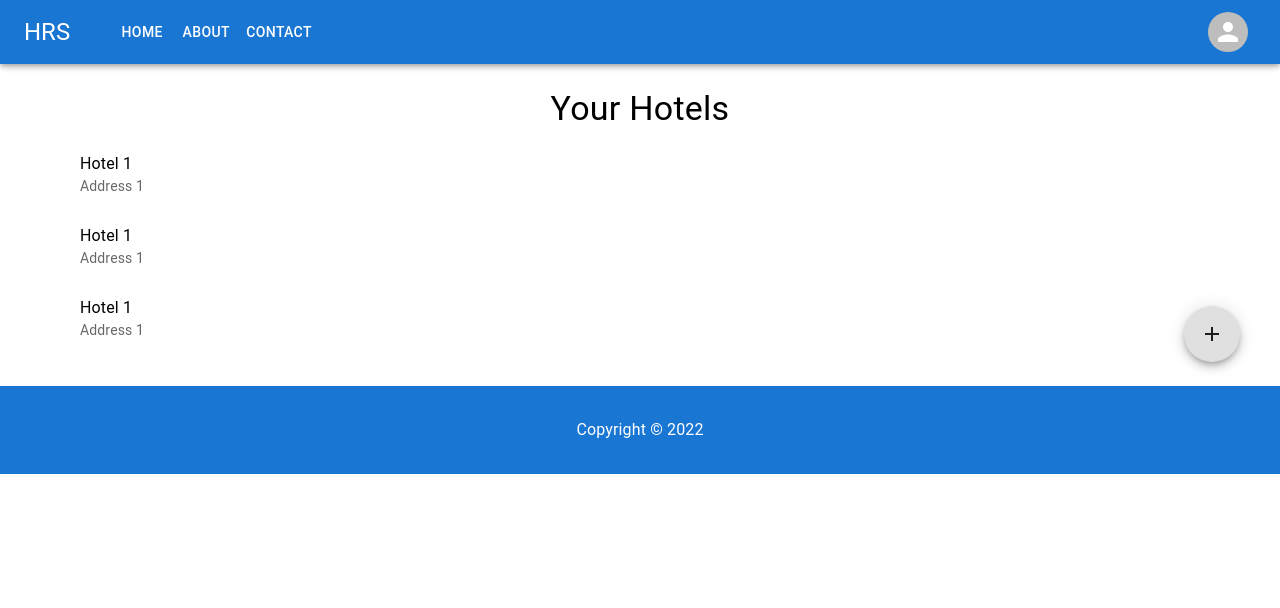
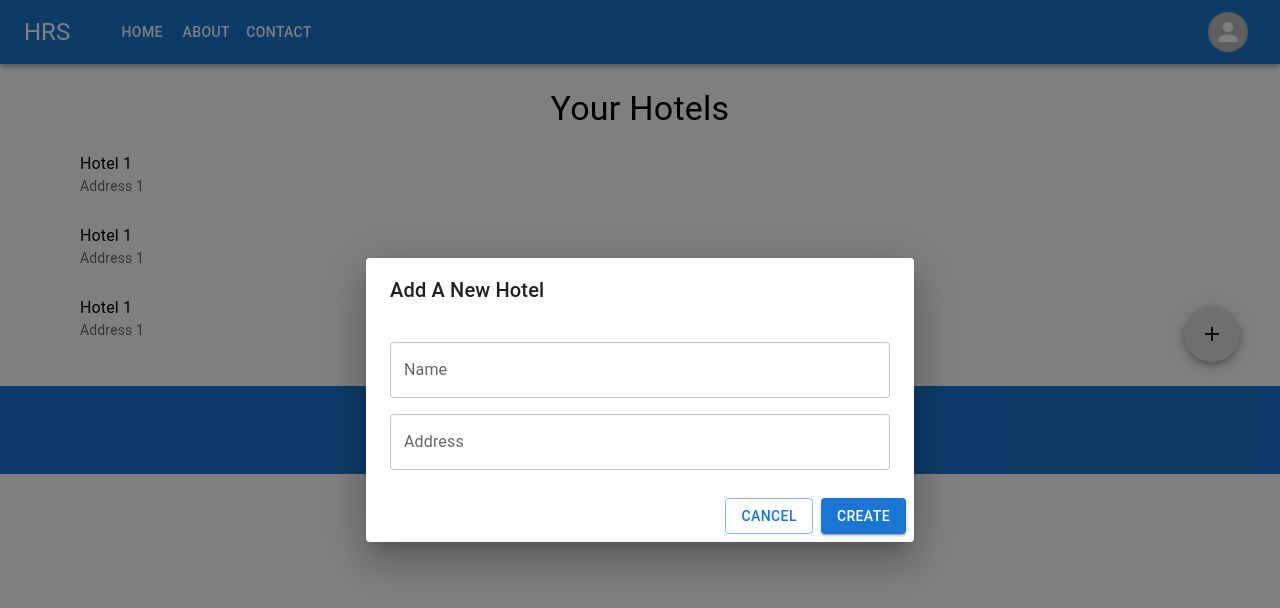
Before and after one commit to LassazVegaz/Hotel-Reservation-System, a React (Create React App) app in the folder frontend/: page / in a window 1280 px wide. Both pictures are taken after a click on the button 1212 px from the left and 334 px from the top of the page. Shown: the top 608 px of the page. Built offline with nearby package versions, Linux system fonts and the light colour scheme.

Commit message:
add hotel dialog

```diff
--- /dev/null
+++ b/frontend/src/components/AddHotelDialog/AddHotelDialog.tsx
@@ -0,0 +1,53 @@
+import {
+	Box,
+	Button,
+	Dialog,
+	DialogActions,
+	DialogContent,
+	DialogTitle,
+	TextField,
+} from "@mui/material";
+
+type AddHotelDialogProps = {
+	open: boolean;
+	onClose: () => void;
+};
+
+export const AddHotelDialog = ({ open, onClose }: AddHotelDialogProps) => {
+	return (
+		<Dialog open={open}>
+			<DialogTitle>Add A New Hotel</DialogTitle>
+
+			<Box component="form">
+				<DialogContent
+					sx={{
+						display: "flex",
+						flexDirection: "column",
+						width: 500,
+						rowGap: 2,
+					}}
+				>
+					<TextField label="Name" />
+					<TextField label="Address" />
+				</DialogContent>
+
+				<DialogActions>
+					<Button
+						variant="outlined"
+						color="primary"
+						onClick={onClose}
+					>
+						Cancel
+					</Button>
+					<Button
+						variant="contained"
+						color="primary"
+						onClick={onClose}
+					>
+						Create
+					</Button>
+				</DialogActions>
+			</Box>
+		</Dialog>
+	);
+};
--- a/frontend/src/pages/HotelsListPage/HotelsListPage.tsx
+++ b/frontend/src/pages/HotelsListPage/HotelsListPage.tsx
@@ -7,6 +7,8 @@ import {
 	ListItemText,
 	Typography,
 } from "@mui/material";
+import { useState } from "react";
+import { AddHotelDialog } from "../../components/AddHotelDialog/AddHotelDialog";
 
 const HotelsList = () => {
 	return (
@@ -25,7 +27,10 @@ const HotelsList = () => {
 };
 
 export const HotelsListPage = () => {
+	const [openDialog, setOpenDialog] = useState(false);
+
 	return (
+		<>
 			<Container
 				sx={{
 					position: "relative",
@@ -44,9 +49,16 @@ export const HotelsListPage = () => {
 						bottom: 0,
 						position: "absolute",
 					}}
+					onClick={() => setOpenDialog(true)}
 				>
 					<AddIcon />
 				</Fab>
 			</Container>
+
+			<AddHotelDialog
+				open={openDialog}
+				onClose={() => setOpenDialog(false)}
+			/>
+		</>
 	);
 };
```
Lines whose indentation alone changed are shown as unchanged.
